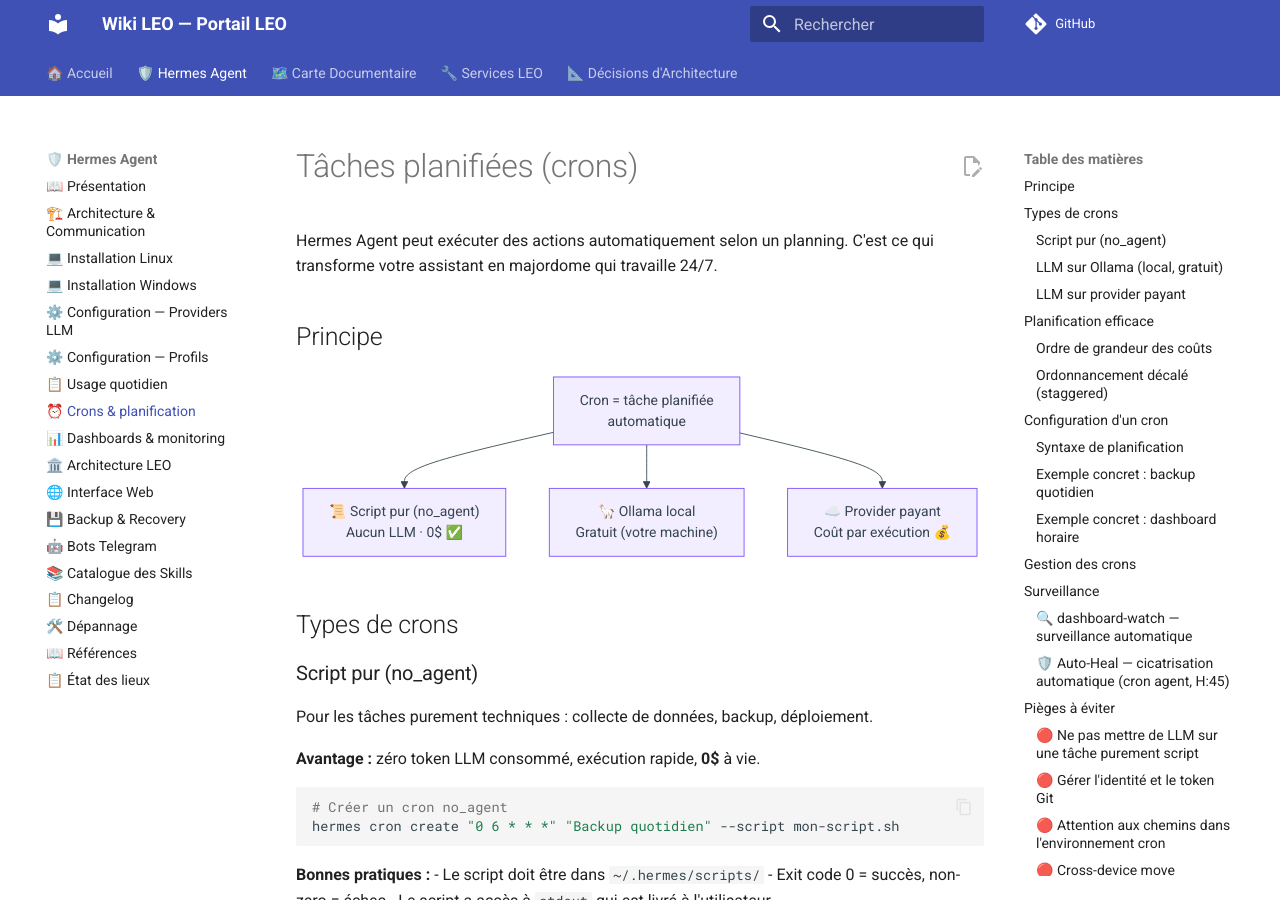
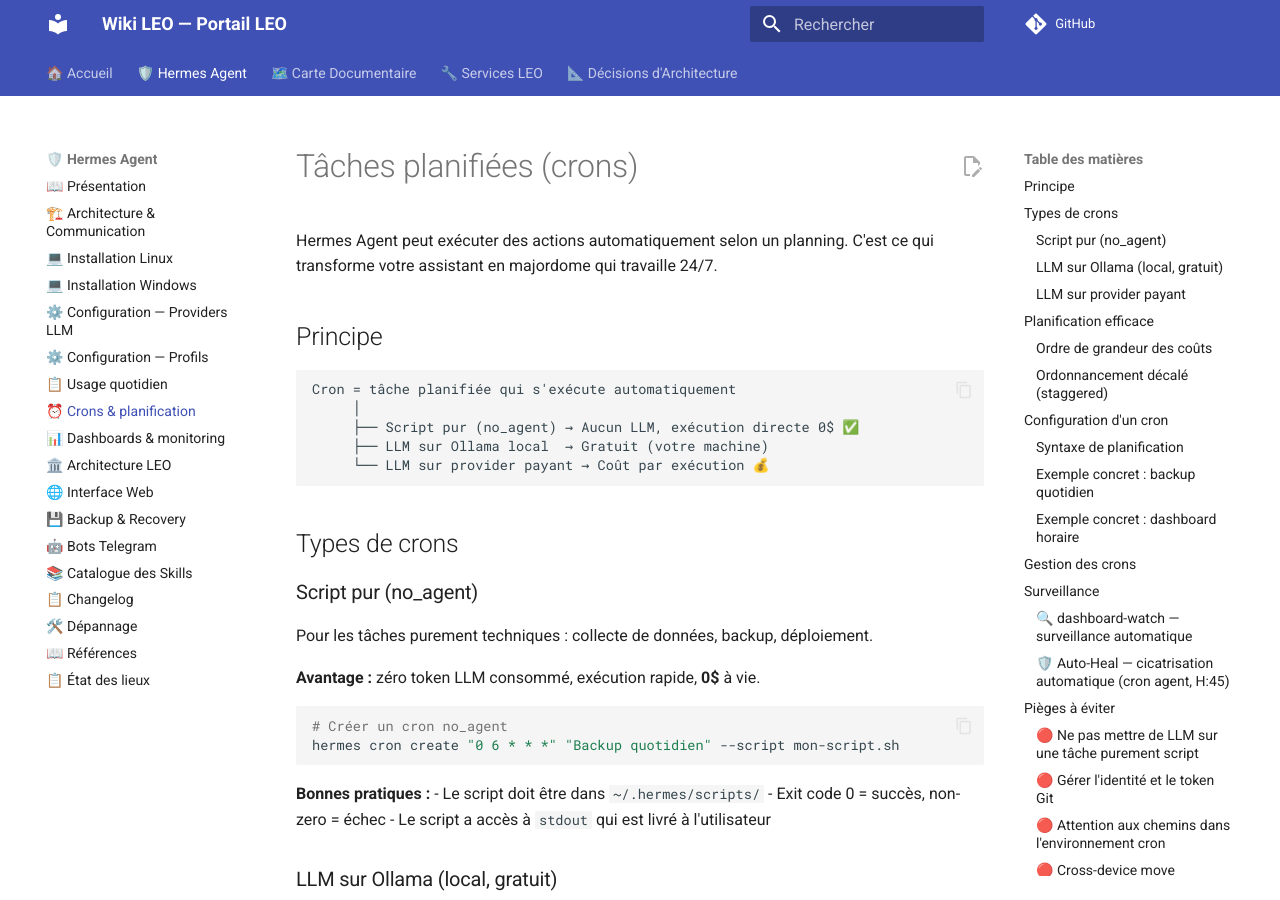
Before and after one commit to christophedanhier-hash/hermes-wiki, an MkDocs documentation site: the page built from docs/hermes/utilisation/crons.md, in a window 1280 px wide and 900 px high. Built offline with MkDocs 1.6.1 and Material for MkDocs 9.7.7, drawn with Linux system fonts in a browser that asks for light colours; comment, search, counter and statistics services are not loaded.

Commit message:
sync: wiki mis à jour depuis les sources

````diff
--- a/docs/hermes/utilisation/crons.md
+++ b/docs/hermes/utilisation/crons.md
@@ -4,11 +4,12 @@
 
 ## Principe
 
-```mermaid
-graph TD
-    CRON["Cron = tâche planifiée<br/>automatique"] --> SCRIPT["📜 Script pur (no_agent)<br/>Aucun LLM · 0$ ✅"]
-    CRON --> OLLAMA["🦙 Ollama local<br/>Gratuit (votre machine)"]
-    CRON --> CLOUD["☁️ Provider payant<br/>Coût par exécution 💰"]
+```
+Cron = tâche planifiée qui s'exécute automatiquement
+     │
+     ├── Script pur (no_agent) → Aucun LLM, exécution directe 0$ ✅
+     ├── LLM sur Ollama local  → Gratuit (votre machine)
+     └── LLM sur provider payant → Coût par exécution 💰
 ```
 
 ## Types de crons
````
Also changed, not shown: docs/hermes/configuration/providers.md (+6 -5 lines).
